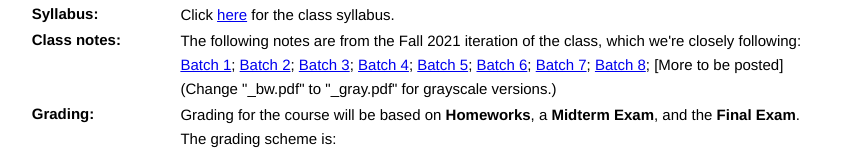
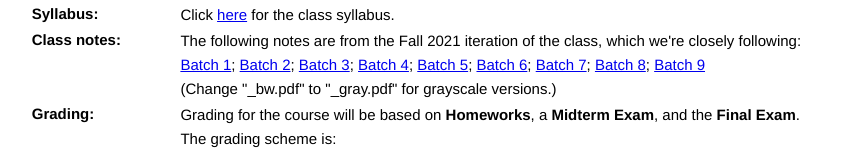
Before and after one commit to samuelfhopkins/samuelfhopkins.github.io, a plain HTML site: page classes/273.html in a window 1280 px wide. Shown: the part 1059-1210 px from the top of the page, without its empty margins (344-1192 px from the left). Drawn offline with Linux system fonts and the light colour scheme.

Commit message:
Add files via upload

```diff
--- a/classes/273.html
+++ b/classes/273.html
@@ -91,7 +91,7 @@
 				</tr>
 				<tr>
 					<td><h3>Class notes:</h3></td>
-					<td>The following notes are from the Fall 2021 iteration of the class, which we're closely following: <br> <a href="273/batch1_bw.pdf">Batch 1</a>;  <a href="273/batch2_bw.pdf">Batch 2</a>; <a href="273/batch3_bw.pdf">Batch 3</a>; <a href="273/batch4_bw.pdf">Batch 4</a>; <a href="273/batch5_bw.pdf">Batch 5</a>; <a href="273/batch6_bw.pdf">Batch 6</a>; <a href="273/batch7_bw.pdf">Batch 7</a>; <a href="273/batch8_bw.pdf">Batch 8</a>; [More to be posted]<br>(Change "_bw.pdf" to "_gray.pdf" for grayscale versions.)</td>
+					<td>The following notes are from the Fall 2021 iteration of the class, which we're closely following: <br> <a href="273/batch1_bw.pdf">Batch 1</a>;  <a href="273/batch2_bw.pdf">Batch 2</a>; <a href="273/batch3_bw.pdf">Batch 3</a>; <a href="273/batch4_bw.pdf">Batch 4</a>; <a href="273/batch5_bw.pdf">Batch 5</a>; <a href="273/batch6_bw.pdf">Batch 6</a>; <a href="273/batch7_bw.pdf">Batch 7</a>; <a href="273/batch8_bw.pdf">Batch 8</a>; <a href="273/batch9_bw.pdf">Batch 9</a><br>(Change "_bw.pdf" to "_gray.pdf" for grayscale versions.)</td>
 				</tr>
 				<tr>
 					<td><h3>Grading:</h3></td>
```
